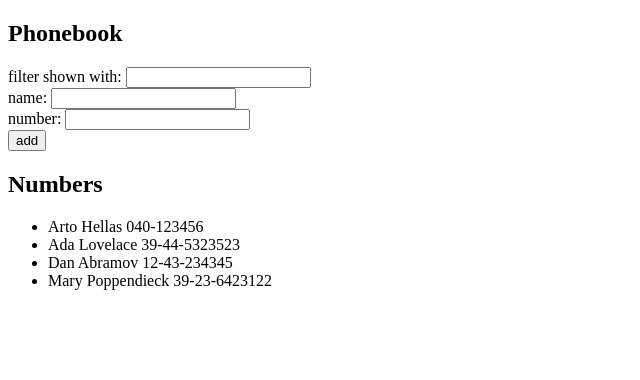
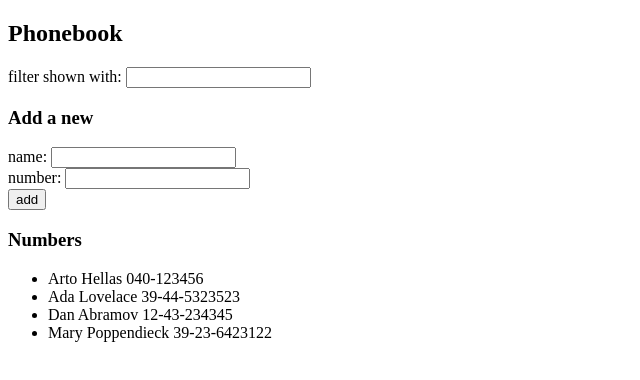
Before and after one commit to TheJiahao/fullstack, a React (Vite) app in the folder osa2/puhelinluettelo/: page / in a window 1280 px wide. Shown: the top 380 px of the page, without its empty margins (0-640 px from the left). Built offline with nearby package versions, Linux system fonts and the light colour scheme; the HTML template or start-up script is replaced by a standard one.

Commit message:
Siirrä otsikot juurikomponenttiin

```diff
--- a/osa2/puhelinluettelo/src/App.tsx
+++ b/osa2/puhelinluettelo/src/App.tsx
@@ -56,6 +56,7 @@ const App = () => {
         keywordValue={keyword}
       />
 
+      <h3>Add a new</h3>
       <AddPersonForm
         handleAddPerson={handleAddPerson}
         handleNameChange={handleNameChange}
@@ -64,6 +65,7 @@ const App = () => {
         newNumber={newNumber}
       />
 
+      <h3>Numbers</h3>
       <PersonList persons={persons} keyword={keyword} />
     </div>
   );
--- a/osa2/puhelinluettelo/src/components/PersonList.tsx
+++ b/osa2/puhelinluettelo/src/components/PersonList.tsx
@@ -16,7 +16,6 @@ const PersonList = ({
 
   return (
     <>
-      <h2>Numbers</h2>
       <ul>
         {filteredPersons.map((person) => (
           <li key={person.name}>
```
